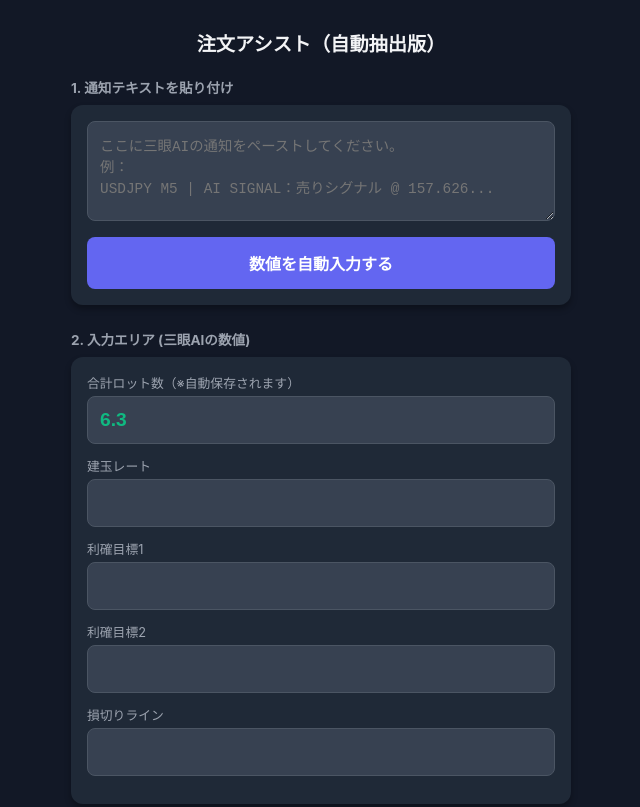
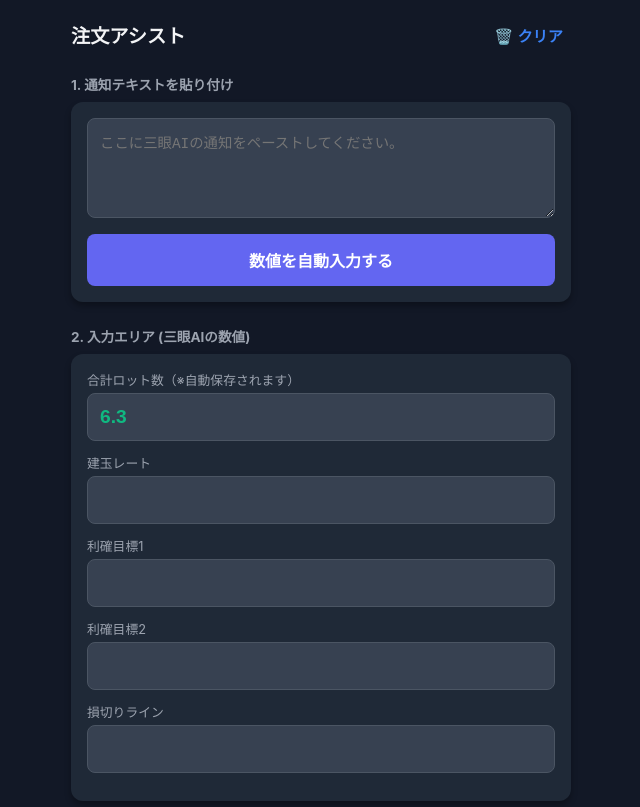
Before and after one commit to Kpromotion/fx-order, a plain HTML site: page index.html in a window 1280 px wide. Shown: the top 807 px of the page, without its empty margins (319-959 px from the left). Drawn offline with Linux system fonts and the light colour scheme.

Commit message:
Add files via upload

```diff
--- a/index.html
+++ b/index.html
@@ -29,11 +29,29 @@
     max-width: 500px;
     margin: 0 auto;
   }
+
+  /* ヘッダー周り（クリアボタン追加） */
+  .header-container {
+    display: flex;
+    justify-content: space-between;
+    align-items: center;
+    margin-bottom: 20px;
+  }
   h1 {
     font-size: 1.2rem;
-    text-align: center;
-    margin-bottom: 20px;
+    margin: 0;
   }
+  .btn-clear {
+    background: none;
+    border: none;
+    color: var(--accent-blue);
+    font-size: 0.95rem;
+    font-weight: bold;
+    cursor: pointer;
+    padding: 8px;
+  }
+  .btn-clear:active { opacity: 0.7; }
+
   .section-title {
     font-size: 0.85rem;
     color: var(--text-muted);
@@ -141,22 +159,20 @@
   .btn-copy.red { background-color: var(--accent-red); }
   .btn-copy:active { opacity: 0.8; }
 
-  hr {
-    border: none;
-    border-top: 1px solid var(--border-color);
-    margin: 20px 0;
-  }
 </style>
 </head>
 <body>
 
 <div class="container">
-  <h1>注文アシスト（自動抽出版）</h1>
+  <div class="header-container">
+    <h1>注文アシスト</h1>
+    <button class="btn-clear" onclick="clearData()">🗑️ クリア</button>
+  </div>
 
   <!-- 1. 通知ペーストエリア -->
   <div class="section-title">1. 通知テキストを貼り付け</div>
   <div class="panel">
-    <textarea id="notifyText" placeholder="ここに三眼AIの通知をペーストしてください。&#10;例：&#10;USDJPY M5 | AI SIGNAL：売りシグナル @ 157.626..."></textarea>
+    <textarea id="notifyText" placeholder="ここに三眼AIの通知をペーストしてください。"></textarea>
     <button class="btn-extract" onclick="extractData()">数値を自動入力する</button>
   </div>
 
@@ -257,11 +273,26 @@
     }
   }
 
+  // データをクリアする関数（ロット数以外をリセット）
+  function clearData() {
+    document.getElementById('notifyText').value = '';
+    document.getElementById('entryRate').value = '';
+    document.getElementById('tp1').value = '';
+    document.getElementById('tp2').value = '';
+    document.getElementById('sl').value = '';
+
+    document.getElementById('outLot1').innerText = '--';
+    document.getElementById('outTp1').innerText = '--';
+    document.getElementById('outSl1').innerText = '--';
+    document.getElementById('outLot2').innerText = '--';
+    document.getElementById('outTp2').innerText = '--';
+    document.getElementById('outSl2').innerText = '--';
+  }
+
   // 通知テキストから抽出するメイン関数
   function extractData() {
     const text = document.getElementById('notifyText').value;
 
-    // 正規表現で数値を抽出
     const entryMatch = text.match(/@\s*([\d.]+)/);
     const tp1Match = text.match(/利確目標[１1][:：]\s*([\d.]+)/);
     const tp2Match = text.match(/利確目標[２2][:：]\s*([\d.]+)/);
@@ -276,13 +307,12 @@
 
     if (extracted) {
       calculate();
-      // 抽出完了を視覚的に知らせる（ボタンのテキストを一時的に変更）
       const btn = document.querySelector('.btn-extract');
       btn.innerText = "✔ 抽出・計算完了！";
-      btn.style.backgroundColor = "#10b981"; // 緑色に
+      btn.style.backgroundColor = "#10b981";
       setTimeout(() => {
         btn.innerText = "数値を自動入力する";
-        btn.style.backgroundColor = "#6366f1"; // 元の紫色に戻す
+        btn.style.backgroundColor = "#6366f1";
       }, 2000);
     } else {
       alert("数値を抽出できませんでした。テキストの形式を確認してください。");
@@ -296,19 +326,16 @@
     const tp2 = document.getElementById('tp2').value;
     const sl = document.getElementById('sl').value;
 
-    // ロット数をローカルストレージに保存
     localStorage.setItem('savedTotalLot', totalLot);
 
-    // 7割・3割の計算（小数第1位で正確に丸める）
     let lot1 = Math.round(totalLot * 0.7 * 10) / 10;
     let lot2 = Math.round((totalLot - lot1) * 10) / 10;
 
-    // 出力エリアへ反映
-    document.getElementById('outLot1').innerText = (totalLot > 0) ? lot1 : '--';
+    document.getElementById('outLot1').innerText = (totalLot > 0 && tp1) ? lot1 : '--';
     document.getElementById('outTp1').innerText = tp1 || '--';
     document.getElementById('outSl1').innerText = sl || '--';
 
-    document.getElementById('outLot2').innerText = (totalLot > 0) ? lot2 : '--';
+    document.getElementById('outLot2').innerText = (totalLot > 0 && tp2) ? lot2 : '--';
     document.getElementById('outTp2').innerText = tp2 || '--';
     document.getElementById('outSl2').innerText = sl || '--';
   }
@@ -321,7 +348,6 @@
     navigator.clipboard.writeText(val).then(() => {
       const originalText = btnElement.innerText;
       btnElement.innerText = "✔ コピー済";
-      // 1.5秒後に元のテキストに戻す
       setTimeout(() => {
         btnElement.innerText = originalText;
       }, 1500);
```
